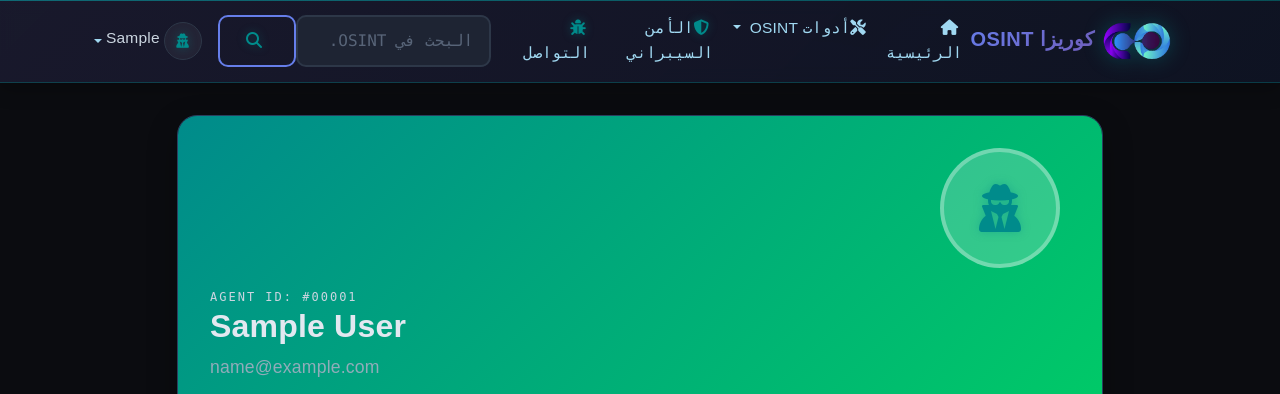
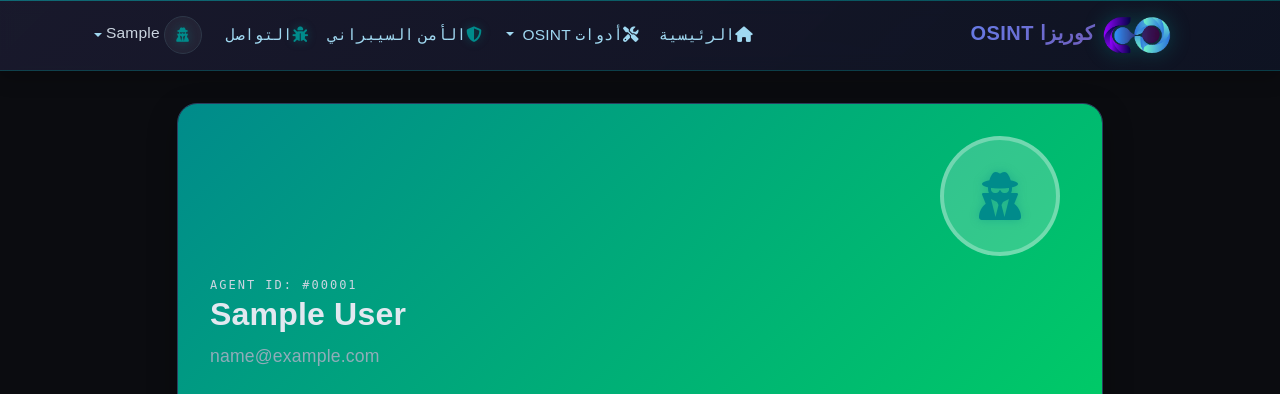
Before and after one commit to mohammedayedh/coriz, a Django app: page /auth/profile/ in a window 1280 px wide. Shown: the top 394 px of the page. Run offline with Django 5.2, Linux system fonts and the light colour scheme; the visitor is signed in with stand-in values (Sample User, id 1); parts of the project's set-up code (start-up, migrations or seed data) failed here and were passed over.

Commit message:
Remove search bar from navbar
- Remove search form from navigation bar
- Cleaner navbar design
- Search functionality still available through dedicated search pages

```diff
--- a/templates/base/base.html
+++ b/templates/base/base.html
@@ -144,15 +144,6 @@
                         </a>
                     </li>
                 </ul>
-
-                <!-- Search Form -->
-                <form class="d-flex me-3" method="GET" action="{% url 'main:search' %}">
-                    <input class="form-control me-2" type="search" name="q" placeholder="البحث في OSINT..."
-                        value="{{ request.GET.q }}">
-                    <button class="btn btn-outline-primary neon-pulse" type="submit">
-                        <i class="fas fa-search"></i>
-                    </button>
-                </form>
 
                 <!-- User Menu -->
                 <ul class="navbar-nav">
```
